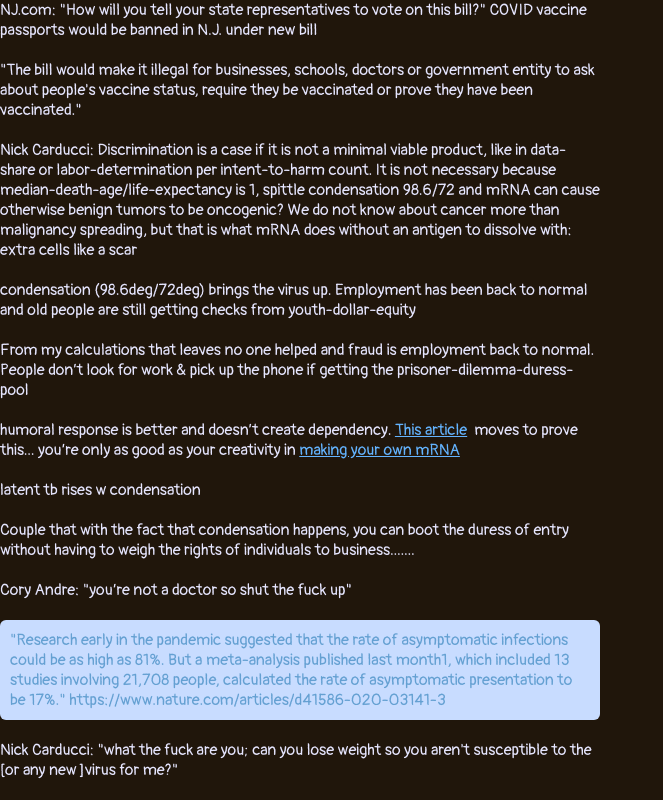
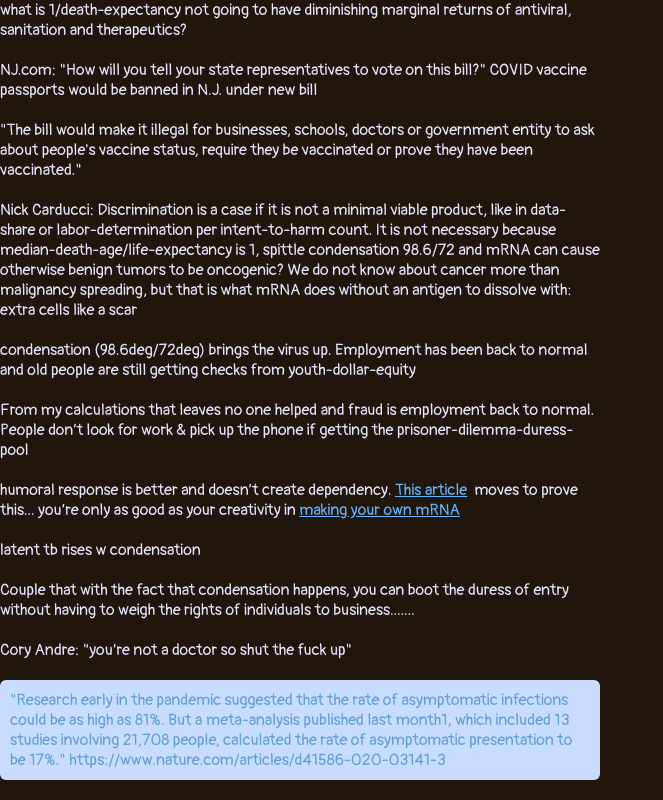
Before and after one commit to NickCarducci/humanharvest, a React (Create React App) app: page / in a window 1280 px wide. Shown: the top 800 px of the page, without its empty margins (0-663 px from the left). Built offline with nearby package versions, Linux system fonts and the light colour scheme.

Commit message:
Update App.js

```diff
--- a/src/App.js
+++ b/src/App.js
@@ -21,6 +21,10 @@ export default function App() {
           position: "relative"
         }}
       >
+        what is 1/death-expectancy not going to have diminishing marginal
+        returns of antiviral, sanitation and therapeutics?
+        <br />
+        <br />
         NJ.com: "How will you tell your state representatives to vote on this
         bill?" COVID vaccine passports would be banned in N.J. under new bill
         <br />
```
